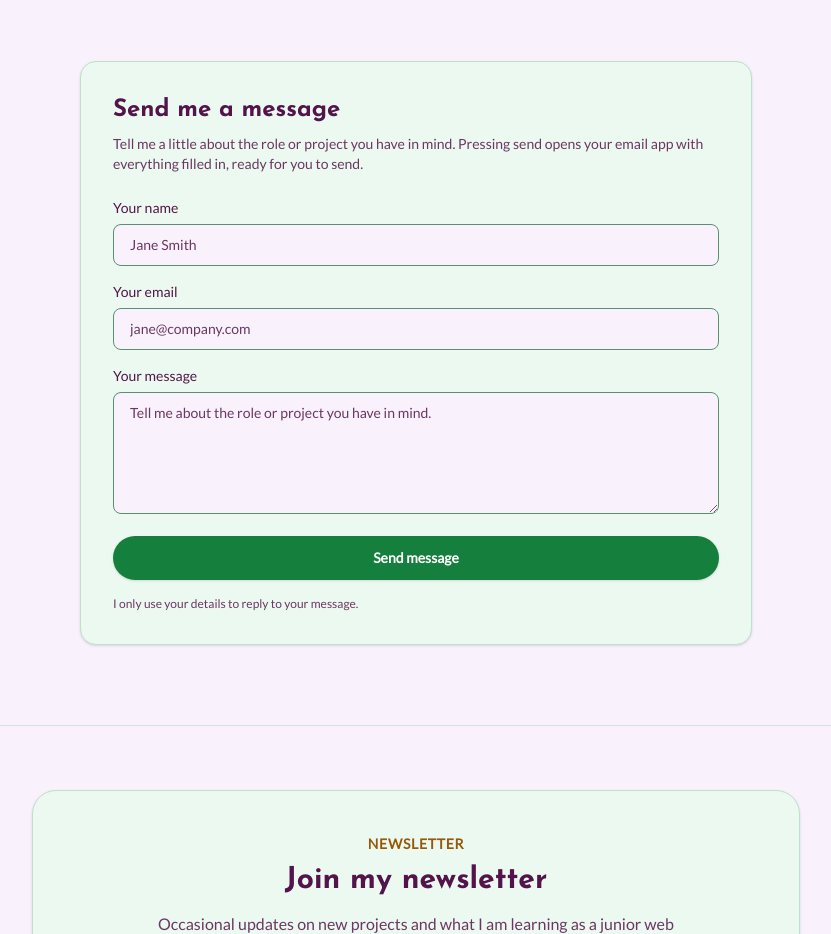
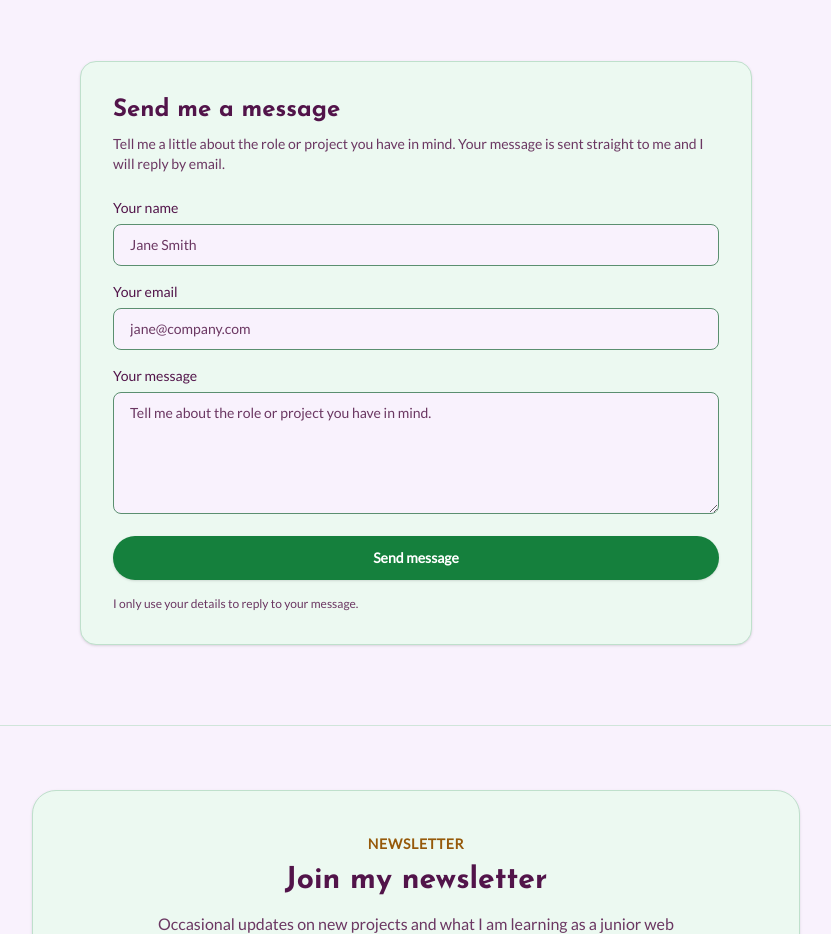
Before and after one commit to FatimadelaIglesia/new-portfolio, a Next.js app: page /contact in a window 1280 px wide. Shown: the part 1060-1994 px from the top of the page, without its empty margins (224-1055 px from the left). Built offline with nearby package versions, Linux system fonts and the light colour scheme.

Commit message:
Update page.tsx

```diff
--- a/src/app/contact/page.tsx
+++ b/src/app/contact/page.tsx
@@ -102,8 +102,7 @@ export default function ContactPage() {
             </h2>
             <p className="mt-2 text-sm text-text-muted">
               Tell me a little about the role or project you have in mind.
-              Pressing send opens your email app with everything filled in,
-              ready for you to send.
+              Your message is sent straight to me and I will reply by email.
             </p>
             <ContactForm />
           </div>
```
